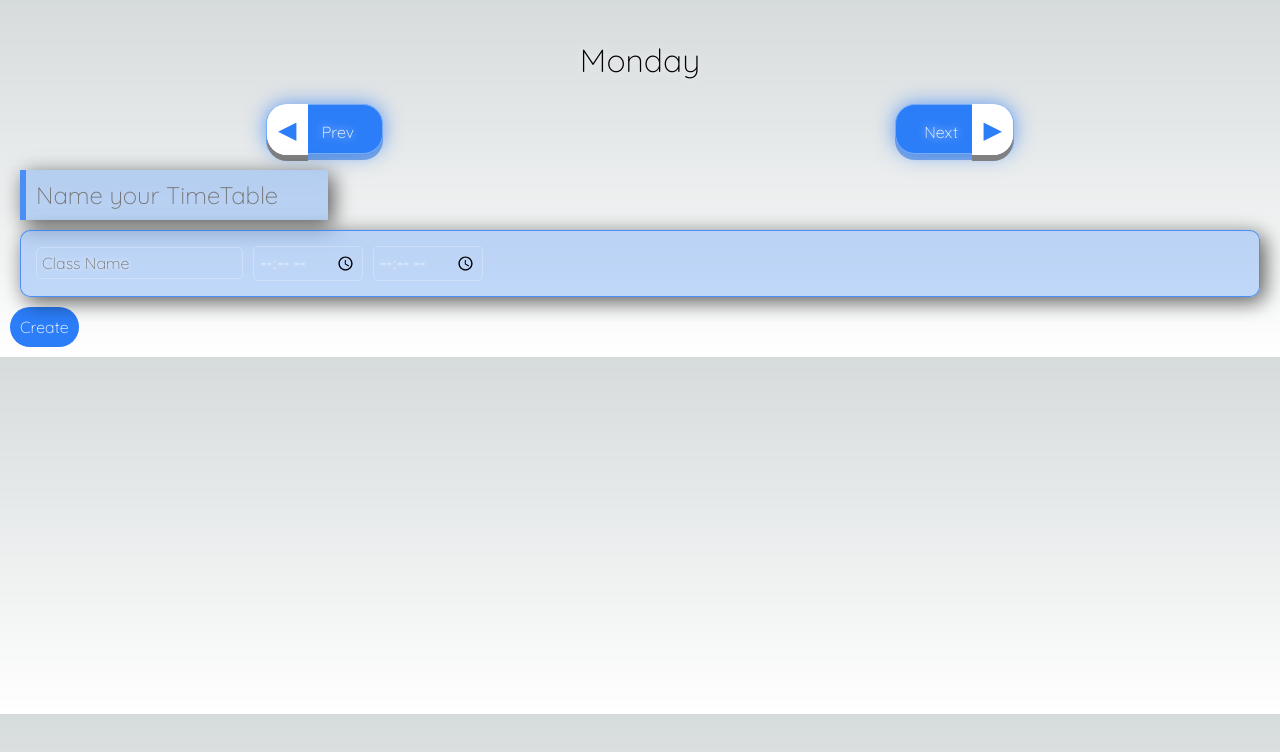
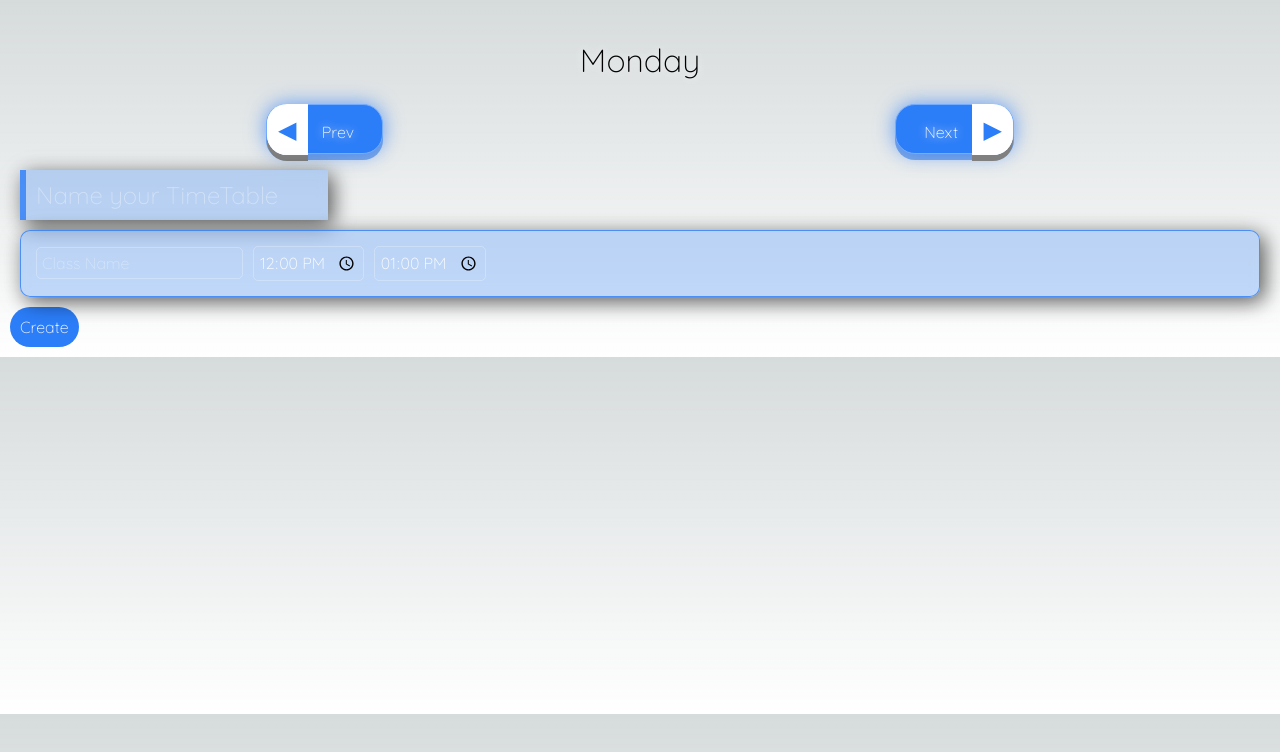
Before and after one commit to adityagiri3600/timetensors, a React (Create React App) app in the folder client/: page /new in a window 1280 px wide. Shown: the top 752 px of the page. Built offline with nearby package versions, Linux system fonts and the light colour scheme.

Commit message:
time input style changes

```diff
--- a/client/src/pages/New.css
+++ b/client/src/pages/New.css
@@ -22,3 +22,10 @@
     border-left: 16px solid #2b7df8;
     outline: none;
 }
+input::placeholder{
+    color: rgba(255, 255, 255, 0.349);
+    text-shadow: none;
+}
+input[type=time]{
+    text-shadow: none;
+}
--- a/client/src/pages/New.js
+++ b/client/src/pages/New.js
@@ -24,8 +24,8 @@ const New = () => {
     const [ttName, setTtName] = useState("")
 
     const [nameOfClass, setNameOfClass] = useState("")
-    const [startTime, setStartTime] = useState("")
-    const [endTime, setEndTime] = useState("")
+    const [startTime, setStartTime] = useState("12:00")
+    const [endTime, setEndTime] = useState("13:00")
 
     return (
         <div>
```
